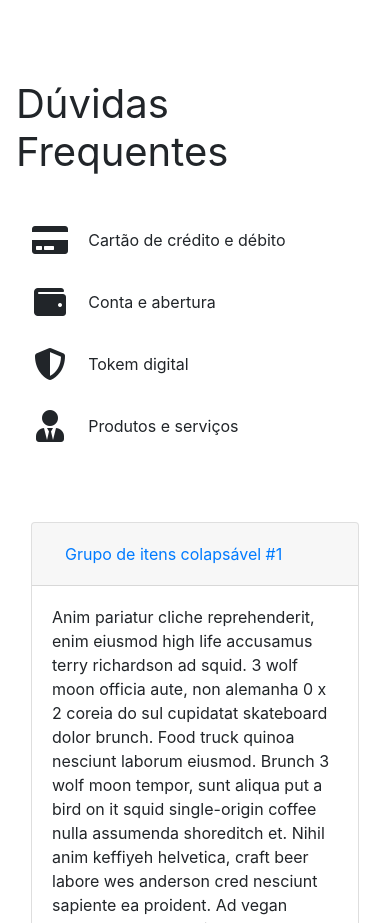
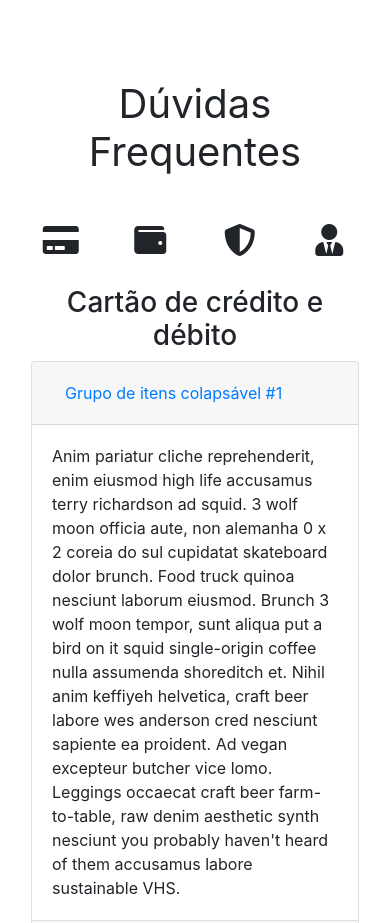
Before and after one commit to brunocordova/magbank, a website built with Parcel: page src/index.html in a window 390 px wide. Shown: the part 3747-4670 px from the top of the page. Built offline with nearby package versions, Linux system fonts and the light colour scheme.

Commit message:
feat(mag-faq): Finished javascript implementation

```diff
--- a/src/index.html
+++ b/src/index.html
@@ -217,32 +217,39 @@
     </section>
 
     <section class="mag-faq px-3">
-      <h2 class="mag-title">Dúvidas Frequentes</h2>
+      <h2 class="mag-title text-center">Dúvidas Frequentes</h2>
       <div class="container">
         <div class="row">
           <div class="col-12 col-md-5">
             <div class="row">
-              <div class="col-12 mag-icon-and-text">
-                <i class="fas fa-credit-card fa-2x"
-                 data-content="Cartão de crédito e débito"></i>
-                Cartão de crédito e débito
+              <div class="col-3 col-md-12 mag-icon-and-text" data-toggle="collapse" data-target="#collapseOne">
+                <i class="fas fa-credit-card fa-2x" data-content="Cartão de crédito e débito"></i>
+                <p class="d-none d-md-inline my-auto">
+                  Cartão de crédito e débito
+                </p>
               </div>
-              <div class="col-12 mag-icon-and-text">
-                <i class="fas fa-wallet fa-2x"
-                data-content="Conta e abertura"></i>
-                Conta e abertura
+              <div class="col-3 col-md-12 mag-icon-and-text" data-toggle="collapse" data-target="#collapseTwo">
+                <i class="fas fa-wallet fa-2x" data-content="Conta e abertura"></i>
+                <p class="d-none d-md-inline my-auto">
+                  Conta e abertura
+                </p>
               </div>
-              <div class="col-12 mag-icon-and-text">
-                <i class="fas fa-shield-alt fa-2x"
-                data-content="Tokem digital"></i>
-                Tokem digital
+              <div class="col-3 col-md-12 mag-icon-and-text" data-toggle="collapse" data-target="#collapseThree">
+                <i class="fas fa-shield-alt fa-2x" data-content="Tokem digital"></i>
+                <p class="d-none d-md-inline my-auto">
+                  Tokem digital
+                </p>
               </div>
-              <div class="col-12 mag-icon-and-text">
-                <i class="fas fa-user-tie fa-2x"
-                data-content="Produtos e serviços"></i>
-                Produtos e serviços
+              <div class="col-3 col-md-12 mag-icon-and-text"  data-toggle="collapse" data-target="#collapseFour">
+                <i class="fas fa-user-tie fa-2x" data-content="Produtos e serviços"></i>
+                <p class="d-none d-md-inline my-auto">
+                  Produtos e serviços
+                </p>
               </div>
+
             </div>
+            <h3 class="mag-faq-title d-md-none text-center">
+            </h3>
           </div>
           <div class="col-12 col-md-7">
             <div class="accordion" id="accordionExample">
@@ -289,6 +296,20 @@
                   </div>
                 </div>
               </div>
+              <div class="card">
+                <div class="card-header" id="headingFour">
+                  <h5 class="mb-0">
+                    <button class="btn btn-link collapsed" type="button" data-toggle="collapse" data-target="#collapseFour" aria-expanded="false" aria-controls="collapseFour">
+                      Grupo de itens colapsável #4
+                    </button>
+                  </h5>
+                </div>
+                <div id="collapseFour" class="collapse" aria-labelledby="headingFour" data-parent="#accordionExample">
+                  <div class="card-body">
+                    Anim pariatur cliche reprehenderit, enim eiusmod high life accusamus terry richardson ad squid. 3 wolf moon officia aute, non cupidatat skateboard dolor brunch. Food truck quinoa nesciunt laborum eiusmod. Brunch 3 wolf moon tempor, sunt aliqua put a bird on it squid single-origin coffee nulla assumenda shoreditch et. Nihil anim keffiyeh helvetica, craft beer labore wes anderson cred nesciunt sapiente ea proident. Ad vegan excepteur butcher vice lomo. Leggings occaecat craft beer farm-to-table, raw denim aesthetic synth nesciunt you probably haven't heard of them accusamus labore sustainable VHS.
+                  </div>
+                </div>
+              </div>
             </div>
           </div>
         </div>
--- a/src/script.js
+++ b/src/script.js
@@ -4,8 +4,11 @@ $(document).ready(function () {
         alert('Click do teste do ' + type + ' registrado!!!');
     };
 
+    //Adicionando texto inicial no mag-faq-title
+    $('.mag-faq-title').text('Cartão de crédito e débito');
+
     $('.mag-faq .mag-icon-and-text i').on('click', function() {
         const content = $(this).data('content');
-        alert(content);
+        $('.mag-faq-title').text(content);
     });
 });
--- a/src/style.css
+++ b/src/style.css
@@ -60,7 +60,7 @@
     margin-bottom: 1.875rem;
 }
 
-.mag-icon-and-text:last-of-type {
+.mag-credit-card .mag-icon-and-text:last-of-type {
     margin-bottom: 5rem;
 }
 
@@ -102,6 +102,11 @@
     padding-bottom: 5.625rem;
 }
 
+.mag-faq .mag-icon-and-text{
+    grid-template-columns: 1fr;
+
+}
+
 @media screen and (min-width: 768px) {
     .navbar-brand-mag {
         margin-right: 6.5625rem;
@@ -137,4 +142,9 @@
         padding-top: 7.5rem;
         padding-bottom: 6.25rem;
     }
+
+    .mag-faq .mag-icon-and-text{
+        grid-template-columns: 2.375rem auto;
+
+    }
 }
```
